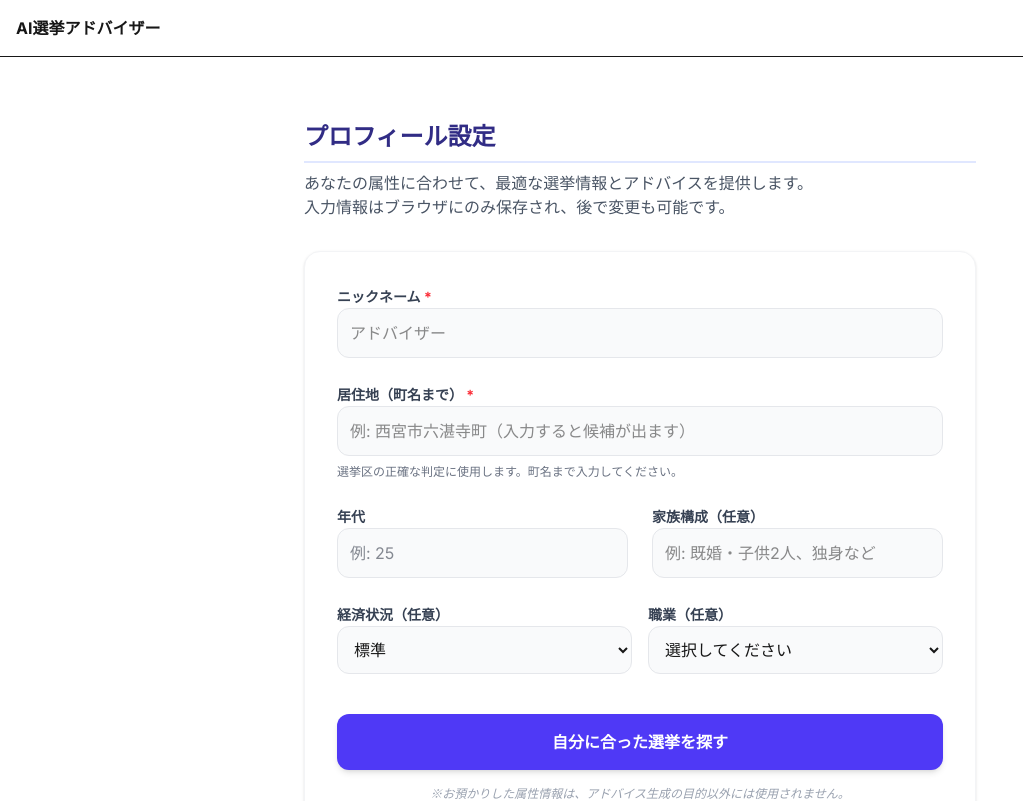
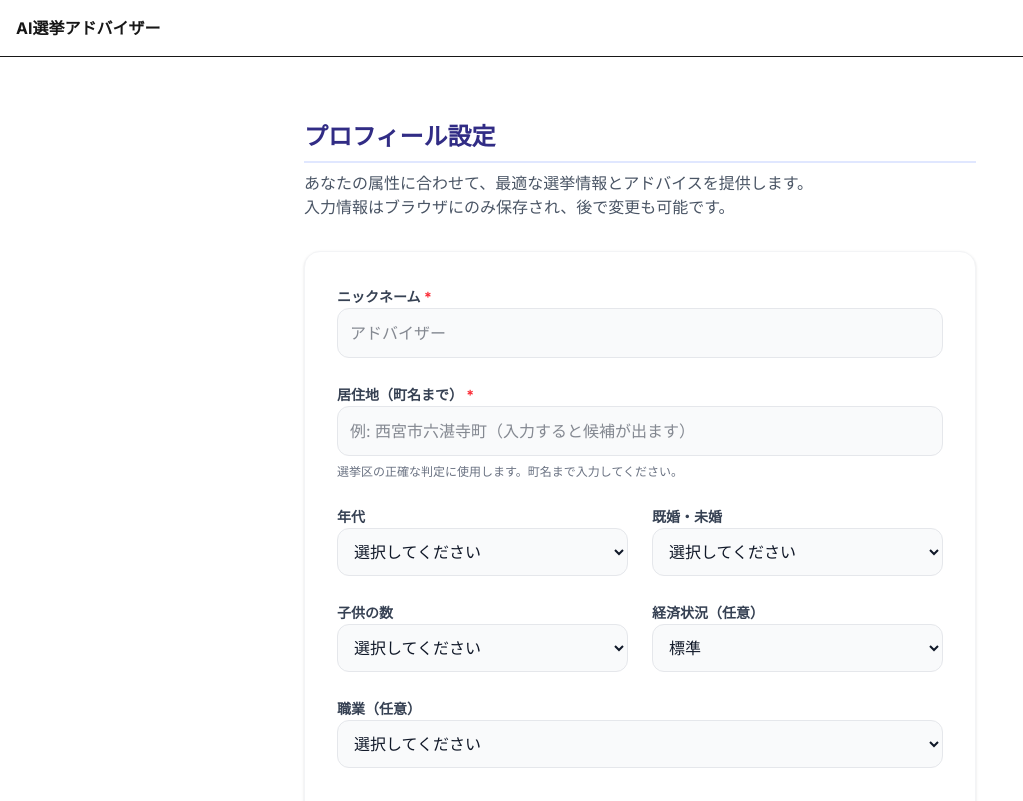
Before and after one commit to takuya5135/ai-election-advisor, a Next.js app: page /profile in a window 1280 px wide. Shown: the top 801 px of the page, without its empty margins (0-1023 px from the left). Built offline with nearby package versions, Linux system fonts and the light colour scheme.

Commit message:
feat(ui): update profile form to use dropdowns for age and split family status

```diff
--- a/app/profile/page.tsx
+++ b/app/profile/page.tsx
@@ -9,7 +9,8 @@ export default function ProfilePage() {
         nickname: "",
         residence: "",
         age: "",
-        family: "",
+        maritalStatus: "",
+        childrenCount: "",
         occupation: "",
         economicStatus: "standard",
     });
@@ -21,7 +22,10 @@ export default function ProfilePage() {
         // Load stored profile if available
         const storedProfile = localStorage.getItem("user_profile");
         if (storedProfile) {
-            setFormData(JSON.parse(storedProfile));
+            const parsed = JSON.parse(storedProfile);
+            // マイグレーション: 古いfamilyデータがある場合は適当にマッピングするか、リセットする
+            // ここではシンプルに新規フィールドがなければ空にする
+            setFormData(prev => ({ ...prev, ...parsed }));
         }
     }, []);
 
@@ -89,7 +93,7 @@ export default function ProfilePage() {
                         name="nickname"
                         required
                         placeholder="アドバイザー"
-                        className="w-full p-3 bg-gray-50 border border-gray-200 rounded-xl focus:ring-2 focus:ring-indigo-500 focus:border-transparent transition-all outline-none"
+                        className="w-full p-3 bg-gray-50 border border-gray-200 rounded-xl focus:ring-2 focus:ring-indigo-500 focus:border-transparent transition-all outline-none text-gray-900"
                         value={formData.nickname}
                         onChange={handleChange}
                     />
@@ -103,7 +107,7 @@ export default function ProfilePage() {
                             required
                             placeholder="例: 西宮市六湛寺町（入力すると候補が出ます）"
                             autoComplete="off"
-                            className="w-full p-3 bg-gray-50 border border-gray-200 rounded-xl focus:ring-2 focus:ring-indigo-500 focus:border-transparent transition-all outline-none"
+                            className="w-full p-3 bg-gray-50 border border-gray-200 rounded-xl focus:ring-2 focus:ring-indigo-500 focus:border-transparent transition-all outline-none text-gray-900"
                             value={formData.residence}
                             onChange={(e) => {
                                 const val = e.target.value;
@@ -134,7 +138,7 @@ export default function ProfilePage() {
                                     key={index}
                                     type="button"
                                     onClick={() => handleSelectSuggestion(suggestion)}
-                                    className="w-full text-left p-3 hover:bg-indigo-50 transition-colors border-b border-gray-50 last:border-0 text-sm"
+                                    className="w-full text-left p-3 hover:bg-indigo-50 transition-colors border-b border-gray-50 last:border-0 text-sm text-gray-900"
                                 >
                                     {suggestion}
                                 </button>
@@ -146,36 +150,63 @@ export default function ProfilePage() {
                 <div className="grid grid-cols-1 md:grid-cols-2 gap-6">
                     <div className="space-y-2">
                         <label className="text-sm font-bold text-gray-700">年代</label>
-                        <input
-                            type="number"
+                        <select
                             name="age"
-                            required
-                            min="18"
                             className="w-full p-3 bg-gray-50 border border-gray-200 rounded-xl focus:ring-2 focus:ring-indigo-500 outline-none text-gray-900"
-                            placeholder="例: 25"
                             value={formData.age}
                             onChange={handleChange}
-                        />
+                        >
+                            <option value="">選択してください</option>
+                            <option value="10s">10代</option>
+                            <option value="20s">20代</option>
+                            <option value="30s">30代</option>
+                            <option value="40s">40代</option>
+                            <option value="50s">50代</option>
+                            <option value="60s">60代</option>
+                            <option value="70s">70代</option>
+                            <option value="80s">80代以上</option>
+                        </select>
                     </div>
 
                     <div className="space-y-2">
-                        <label className="text-sm font-bold text-gray-700">家族構成（任意）</label>
-                        <input
-                            name="family"
-                            placeholder="例: 既婚・子供2人、独身など"
-                            className="w-full p-3 bg-gray-50 border border-gray-200 rounded-xl focus:ring-2 focus:ring-indigo-500 outline-none"
-                            value={formData.family}
+                        <label className="text-sm font-bold text-gray-700">既婚・未婚</label>
+                        <select
+                            name="maritalStatus"
+                            className="w-full p-3 bg-gray-50 border border-gray-200 rounded-xl focus:ring-2 focus:ring-indigo-500 outline-none text-gray-900"
+                            value={(formData as any).maritalStatus || ""}
                             onChange={handleChange}
-                        />
+                        >
+                            <option value="">選択してください</option>
+                            <option value="single">独身</option>
+                            <option value="married">既婚</option>
+                            <option value="other">その他</option>
+                        </select>
                     </div>
                 </div>
 
-                <div className="grid grid-cols-1 md:grid-cols-2 gap-4">
+                <div className="grid grid-cols-1 md:grid-cols-2 gap-6">
+                    <div className="space-y-2">
+                        <label className="text-sm font-bold text-gray-700">子供の数</label>
+                        <select
+                            name="childrenCount"
+                            className="w-full p-3 bg-gray-50 border border-gray-200 rounded-xl focus:ring-2 focus:ring-indigo-500 outline-none text-gray-900"
+                            value={(formData as any).childrenCount || ""}
+                            onChange={handleChange}
+                        >
+                            <option value="">選択してください</option>
+                            <option value="0">いない</option>
+                            <option value="1">1人</option>
+                            <option value="2">2人</option>
+                            <option value="3">3人</option>
+                            <option value="4_or_more">4人以上</option>
+                        </select>
+                    </div>
+
                     <div className="space-y-2">
                         <label className="text-sm font-bold text-gray-700">経済状況（任意）</label>
                         <select
                             name="economicStatus"
-                            className="w-full p-3 bg-gray-50 border border-gray-200 rounded-xl focus:ring-2 focus:ring-indigo-500 outline-none"
+                            className="w-full p-3 bg-gray-50 border border-gray-200 rounded-xl focus:ring-2 focus:ring-indigo-500 outline-none text-gray-900"
                             value={formData.economicStatus}
                             onChange={handleChange}
                         >
@@ -186,12 +217,13 @@ export default function ProfilePage() {
                             <option value="wealthy">裕福</option>
                         </select>
                     </div>
+                </div>
 
                 <div className="space-y-2">
                     <label className="text-sm font-bold text-gray-700">職業（任意）</label>
                     <select
                         name="occupation"
-                            className="w-full p-3 bg-gray-50 border border-gray-200 rounded-xl focus:ring-2 focus:ring-indigo-500 outline-none"
+                        className="w-full p-3 bg-gray-50 border border-gray-200 rounded-xl focus:ring-2 focus:ring-indigo-500 outline-none text-gray-900"
                         value={(formData as any).occupation || ""}
                         onChange={handleChange}
                     >
@@ -217,7 +249,6 @@ export default function ProfilePage() {
                         <option value="other">その他</option>
                     </select>
                 </div>
-                </div>
 
                 <div className="pt-4">
                     <button
```
Lines whose indentation alone changed are shown as unchanged.
